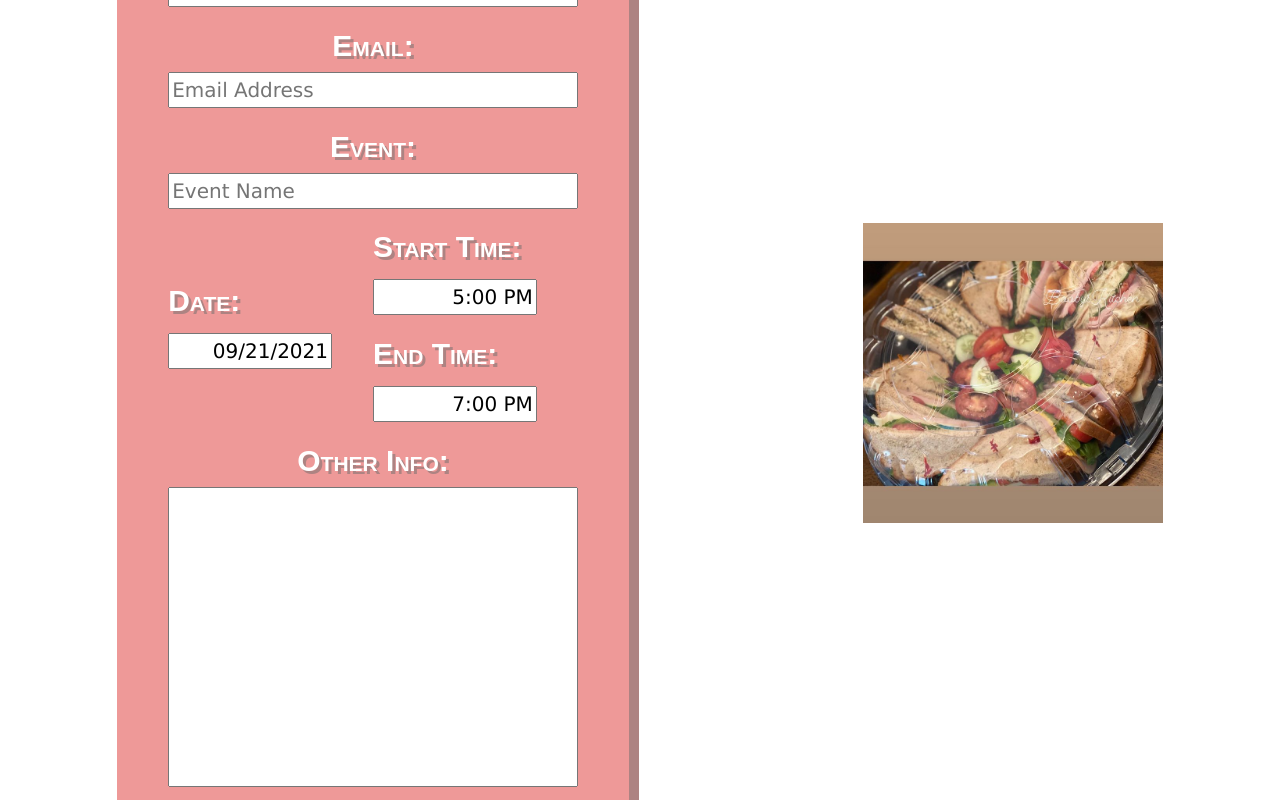
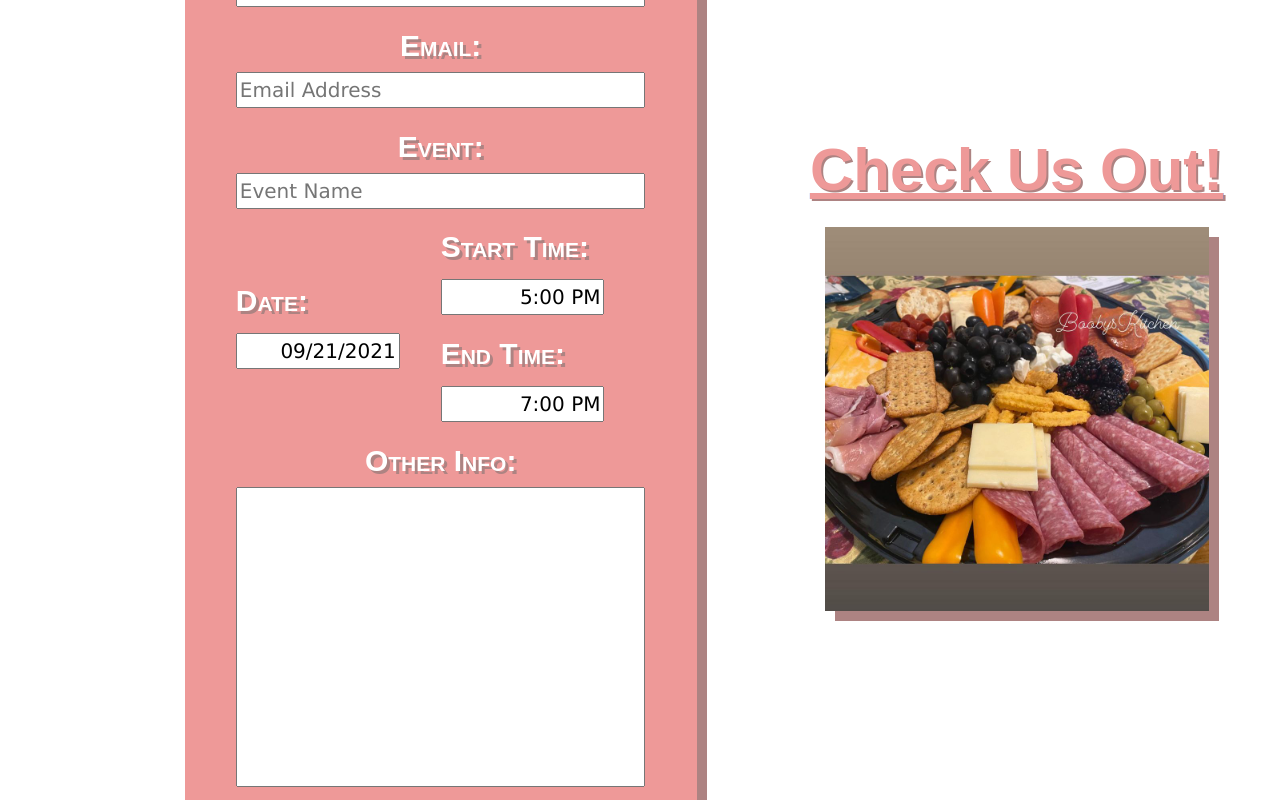
Before and after one commit to whiteceric/boobys_kitchen, a React (Create React App) app in the folder frontend/: page / in a window 1280 px wide. Shown: the part 1820-2620 px from the top of the page. Built offline with nearby package versions, Linux system fonts and the light colour scheme.

Commit message:
Media Feed slide show

```diff
--- a/frontend/src/components/BookForm/BookForm.css
+++ b/frontend/src/components/BookForm/BookForm.css
@@ -1,6 +1,7 @@
 .BookForm {
   width: 40%;
   background-color: var(--nice-red);
+  margin-left: 10%;
 
   display: flex;
   flex-direction: column;
--- a/frontend/src/components/MediaFeed/MediaFeed.css
+++ b/frontend/src/components/MediaFeed/MediaFeed.css
@@ -1,7 +1,79 @@
-.MediaFeed {}
+.MediaFeed {
+    text-align: center;
+}
 
-.MediaFeed img {
-  object-fit: cover;
-  width: 300px;
-  height: 300px;
+.MediaFeed h1 {
+    color: var(--nice-red);
+    font-family: var(--label-font);
+    font-size: 60px;
+    font-weight: bold;
+    text-decoration: underline;
+    text-shadow: 2px 2px var(--nice-red-dark);
+
+    margin-bottom: 5%;
 }
+
+.slideShowContainer {
+    margin: 0 auto;
+    overflow: hidden;
+    max-width: 30vw;
+    box-shadow: 10px 10px 0px var(--text-box-secondary);
+}
+
+.feedContainer {
+    /* background-color: red;
+    position: relative;
+
+    margin: 10%; */
+
+    white-space: nowrap;
+    transition: ease 1000ms;
+}
+
+.feedContainer img {
+    object-fit: cover;
+    /* width: 30vw;
+    height: 30vw;
+    position: absolute;  */
+    /* left: 0;
+    -webkit-transition: opacity 1s ease-in-out;
+    -moz-transition: opacity 1s ease-in-out;
+    -o-transition: opacity 1s ease-in-out;
+    transition: opacity 1s ease-in-out; */
+    display: inline-block;
+
+    height: 30vw;
+    width: 30vw;
+}
+/*
+.feedContainer img.feedBottom {
+    position: relative;
+    top: 0;
+    left: 0;
+}
+
+@keyframes cf3FadeInOut {
+    0% {
+        opacity: 1;
+    }
+    45% {
+        opacity: 1;
+    }
+    55% {
+        opacity: 0;
+    }
+    100% {
+        opacity: 0;
+    }
+}
+
+.feedContainer img.feedTop {
+    position: absolute;
+    top: 0;
+    left: 0;
+    animation-name: cf3FadeInOut;
+    animation-timing-function: ease-in-out;
+    animation-iteration-count: infinite;
+    animation-duration: 5s;
+    animation-direction: alternate;
+} */
--- a/frontend/src/components/MediaFeed/MediaFeed.js
+++ b/frontend/src/components/MediaFeed/MediaFeed.js
@@ -1,6 +1,8 @@
-import React, { useState, useEffect } from 'react';
+import React, { useState, useEffect, useRef } from 'react';
 import PropTypes from 'prop-types';
 import './MediaFeed.css';
+
+const delay = 2500;
 
 function importAll(r) {
   let images = {};
@@ -8,27 +10,55 @@ function importAll(r) {
   return images;
 }
 
-const images = importAll(require.context('../../images/social_media', false, /\.(png|jpe?g|svg)$/));
+const imagesObj = importAll(require.context('../../images/social_media', false, /\.(png|jpe?g|svg)$/));
+const images = [];
+for (let [k, v] of Object.entries(imagesObj)) {
+  images.push(v.default);
+}
 
 const MediaFeed = () => {
   const [imgIndex, setImgIndex] = useState(0)
-  console.log(imgIndex)
+  const timeoutRef = useRef(null);
+  console.log(images)
 
+  function resetTimeout() {
+    if (timeoutRef.current) {
+      clearTimeout(timeoutRef.current);
+    }
+  }
   useEffect(() => {
-    setInterval(() => {
-      let i = imgIndex + 1;
-      i = i % Object.keys(images).length;
-      setImgIndex(i);
-    }, 3000);
-  })
+    resetTimeout();
+    timeoutRef.current = setTimeout(
+      () =>
+        setImgIndex((prevIndex) =>
+          prevIndex === images.length - 1 ? 0 : prevIndex + 1
+        ),
+      delay
+    );
 
-  const changeImg = () => {
-
-  }
+    return () => {
+      resetTimeout();
+    };
+  }, [imgIndex]);
 
   return (
     <div className="MediaFeed">
-      <img src={Object.entries(images)[imgIndex][1].default} alt='' />
+      <a href="https://www.facebook.com/Boobys-Kitchen-229259131754242" target="_blank" rel="noopener noreferrer">
+        <h1 className="mediaTitle">Check Us Out!</h1>
+        <div className="slideShowContainer">
+          <div
+            className="feedContainer"
+            style={{ transform: `translate3d(${-imgIndex * 100}%, 0, 0)` }}>
+            {/* <img className="feedBottom" src={images[imgIndex+1]} alt='' />
+      <img className="feedTop" src={images[imgIndex]} alt='' /> */}
+            {images.map((img, index) => {
+              return (
+                <img className="mediaImage" src={img} alt='' key={index} />
+              )
+            })}
+          </div>
+        </div>
+      </a>
     </div>
   );
 }
```
